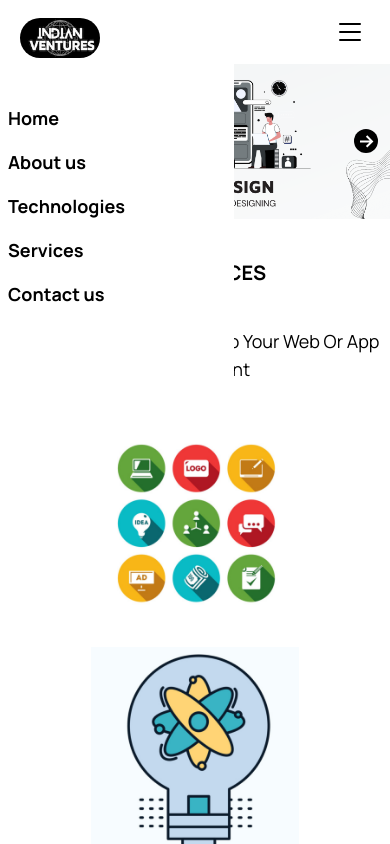
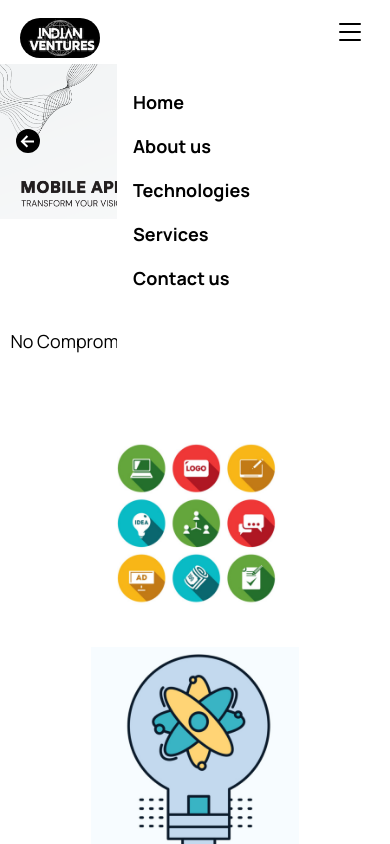
Before and after one commit to indianventuresdb/indian-ventures, a Next.js app: page / in a window 390 px wide. Both pictures are taken after a click on the element 350 px from the left and 32 px from the top of the page. Shown: the top 844 px of the page. Built offline with nearby package versions, Linux system fonts and the light colour scheme; no server answers.

Commit message:
sidebar shifted in right side

```diff
--- a/src/components/Navbar/Navlinks.js
+++ b/src/components/Navbar/Navlinks.js
@@ -56,7 +56,7 @@ const Navlinks = () => {
         <BsList className="h-8 w-8 text-mblack" />
       </div>
       {isMenuOpen && (
-        <div className="md:hidden absolute top-16 left-0 w-[60%] sm:w-1/3 h-80 bg-white z-50 flex flex-col px-2 pt-10 py-4">
+        <div className="md:hidden absolute top-16 right-0 w-[70%] sm:w-1/3 h-80 bg-white z-50 flex flex-col px-4 py-4 pt-6 ">
           <Link
             href="/"
             onClick={closeMenu}
```
